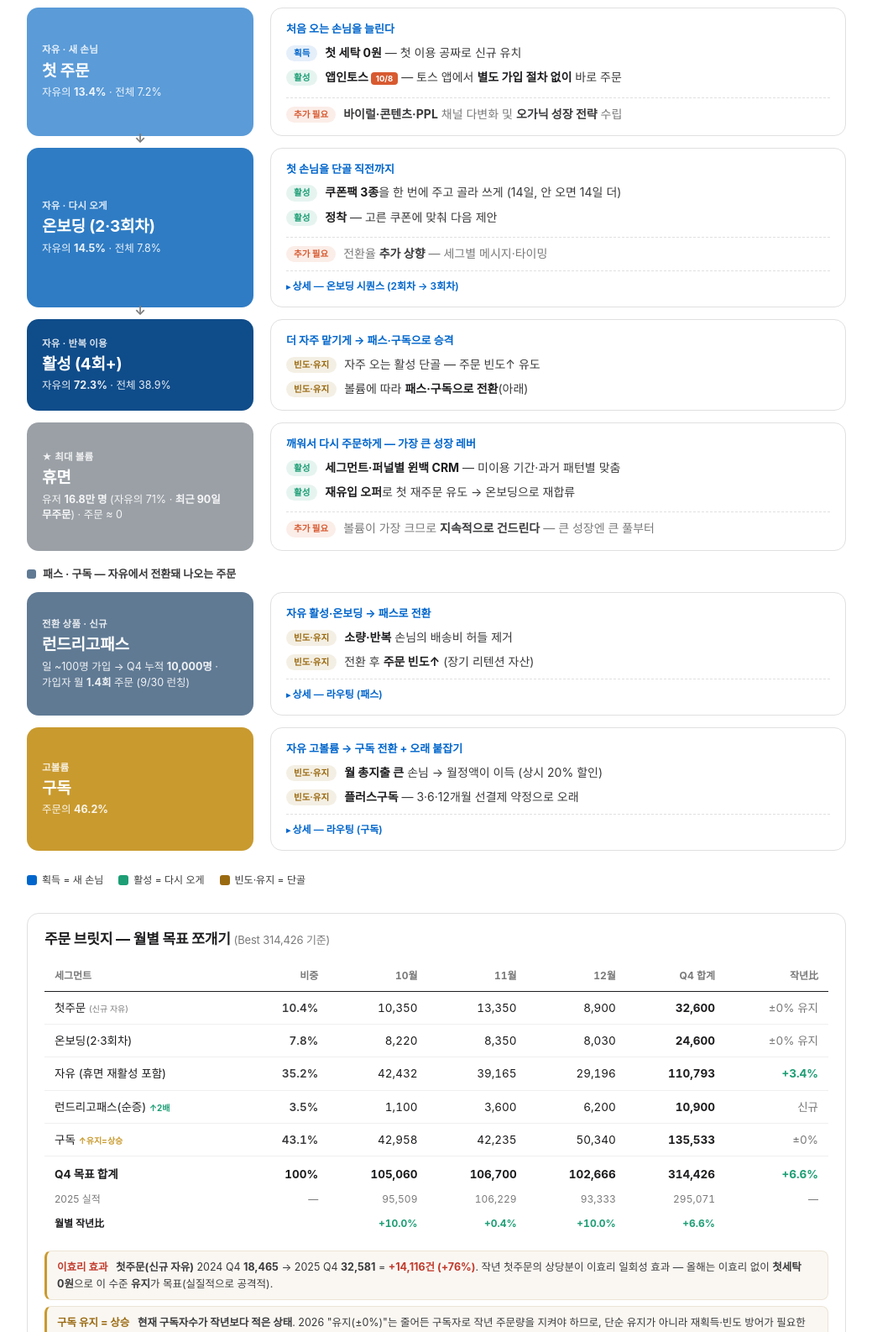
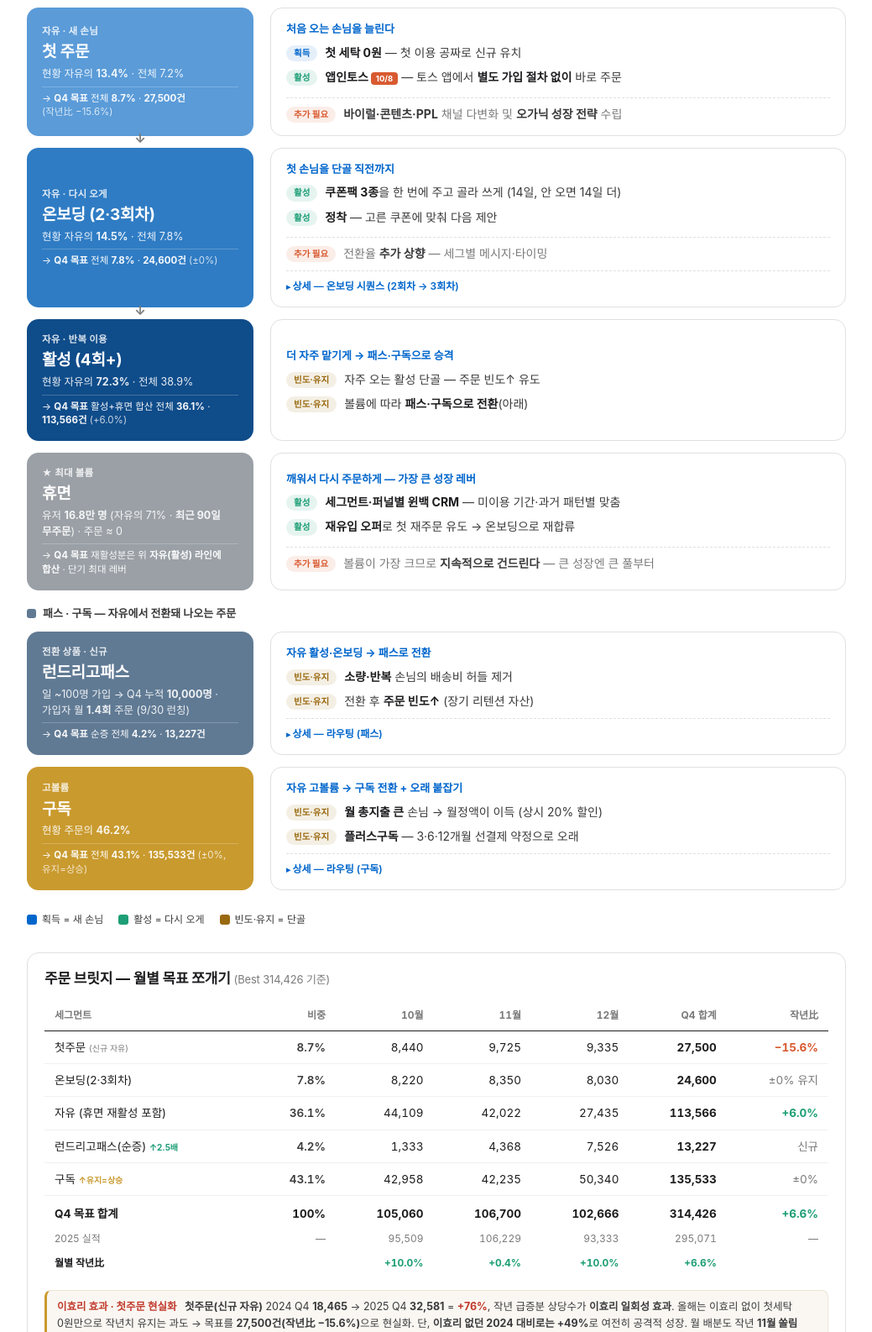
Before and after one commit to jademinji/laundrygo-marketing, a plain HTML site: page q4_2026_execution_plan.html in a window 1280 px wide. Shown: the part 1268-2854 px from the top of the page at 84% size, without its empty margins (120-1159 px from the left). Drawn offline with Linux system fonts and the light colour scheme.

Commit message:
Add files via upload

```diff
--- a/q4_2026_execution_plan.html
+++ b/q4_2026_execution_plan.html
@@ -68,6 +68,8 @@
   .fbox .fstep{font-size:11.5px; font-weight:700; opacity:.85; letter-spacing:.02em;}
   .fbox .fname{font-family:"SF Pro Display",system-ui,sans-serif; font-size:19px; font-weight:700; letter-spacing:-.01em; margin:2px 0 2px;}
   .fbox .fpct{font-size:12.5px; opacity:.9;}
+  .fbox .vgoal{margin-top:5px; padding-top:5px; border-top:1px solid rgba(255,255,255,.22); font-size:11.5px; color:rgba(255,255,255,.96); line-height:1.45;}
+  .fbox .vgoal .vo{opacity:.8;}
   .fbox .fpct .real{color:#bff0dc;} .fbox .fpct .dum{color:#ffcdb8;}
   .fbox.f1{background:#0f4c8a;} .fbox.f2{background:#1668b8;} .fbox.f3{background:#2f86d6;} .fbox.f4{background:#2a2a2c;}
   /* connector arrow between stages */
@@ -245,7 +247,8 @@
       <div class="stage">
         <div class="fbox f-free">
           <div class="fstep">자유 · 새 손님</div><div class="fname">첫 주문</div>
-          <div class="fpct">자유의 <b>13.4%</b> · 전체 7.2%</div>
+          <div class="fpct">현황 자유의 <b>13.4%</b> · 전체 7.2%</div>
+          <div class="vgoal">→ <b>Q4 목표</b> 전체 <b>8.7%</b> · <b>27,500건</b> <span class="vo">(작년比 −15.6%)</span></div>
         </div>
         <div class="sbox">
           <div class="goalq">처음 오는 손님을 늘린다</div>
@@ -255,7 +258,8 @@
       <div class="stage">
         <div class="fbox f-free2">
           <div class="fstep">자유 · 다시 오게</div><div class="fname">온보딩 (2·3회차)</div>
-          <div class="fpct">자유의 <b>14.5%</b> · 전체 7.8%</div>
+          <div class="fpct">현황 자유의 <b>14.5%</b> · 전체 7.8%</div>
+          <div class="vgoal">→ <b>Q4 목표</b> 전체 <b>7.8%</b> · <b>24,600건</b> <span class="vo">(±0%)</span></div>
         </div>
         <div class="sbox">
           <div class="goalq">첫 손님을 단골 직전까지</div>
@@ -284,7 +288,8 @@
       <div class="stage no-arrow">
         <div class="fbox f-free3">
           <div class="fstep">자유 · 반복 이용</div><div class="fname">활성 (4회+)</div>
-          <div class="fpct">자유의 <b>72.3%</b> · 전체 38.9%</div>
+          <div class="fpct">현황 자유의 <b>72.3%</b> · 전체 38.9%</div>
+          <div class="vgoal">→ <b>Q4 목표</b> 활성+휴면 합산 전체 <b>36.1%</b> · <b>113,566건</b> <span class="vo">(+6.0%)</span></div>
         </div>
         <div class="sbox">
           <div class="goalq">더 자주 맡기게 → 패스·구독으로 승격</div>
@@ -295,6 +300,7 @@
         <div class="fbox f-dorm">
           <div class="fstep">★ 최대 볼륨</div><div class="fname">휴면</div>
           <div class="fpct">유저 <b>16.8만 명</b> (자유의 71% · <b>최근 90일 무주문</b>) · 주문 ≈ 0</div>
+          <div class="vgoal">→ <b>Q4 목표</b> 재활성분은 위 <b>자유(활성) 라인에 합산</b> · 단기 최대 레버</div>
         </div>
         <div class="sbox">
           <div class="goalq">깨워서 다시 주문하게 — 가장 큰 성장 레버</div>
@@ -306,6 +312,7 @@
         <div class="fbox f-pass">
           <div class="fstep">전환 상품 · 신규</div><div class="fname">런드리고패스</div>
           <div class="fpct">일 ~100명 가입 → Q4 누적 <b>10,000명</b> · 가입자 월 <b>1.4회</b> 주문 (9/30 런칭)</div>
+          <div class="vgoal">→ <b>Q4 목표</b> 순증 전체 <b>4.2%</b> · <b>13,227건</b></div>
         </div>
         <div class="sbox">
           <div class="goalq">자유 활성·온보딩 → 패스로 전환</div>
@@ -320,7 +327,8 @@
       <div class="stage">
         <div class="fbox f-sub">
           <div class="fstep">고볼륨</div><div class="fname">구독</div>
-          <div class="fpct">주문의 <b>46.2%</b></div>
+          <div class="fpct">현황 주문의 <b>46.2%</b></div>
+          <div class="vgoal">→ <b>Q4 목표</b> 전체 <b>43.1%</b> · <b>135,533건</b> <span class="vo">(±0%, 유지=상승)</span></div>
         </div>
         <div class="sbox">
           <div class="goalq">자유 고볼륨 → 구독 전환 + 오래 붙잡기</div>
@@ -346,10 +354,10 @@
     <table class="brtbl">
       <thead><tr><th>세그먼트</th><th class="num">비중</th><th class="num">10월</th><th class="num">11월</th><th class="num">12월</th><th class="num">Q4 합계</th><th class="num">작년比</th></tr></thead>
       <tbody>
-        <tr><td><span class="segdot" style="background:#5a9bd8"></span>첫주문 <span style="color:var(--ink-48);font-size:10px">(신규 자유)</span></td><td class="num" style="color:var(--ink-80);font-weight:600">10.4%</td><td class="num">10,350</td><td class="num">13,350</td><td class="num">8,900</td><td class="num"><b>32,600</b></td><td class="num"><span style="color:var(--ink-48)">±0% 유지</span></td></tr>
+        <tr><td><span class="segdot" style="background:#5a9bd8"></span>첫주문 <span style="color:var(--ink-48);font-size:10px">(신규 자유)</span></td><td class="num" style="color:var(--ink-80);font-weight:600">8.7%</td><td class="num">8,440</td><td class="num">9,725</td><td class="num">9,335</td><td class="num"><b>27,500</b></td><td class="num"><span style="color:#d85a30;font-weight:700">−15.6%</span></td></tr>
         <tr><td><span class="segdot" style="background:#2f7cc4"></span>온보딩(2·3회차)</td><td class="num" style="color:var(--ink-80);font-weight:600">7.8%</td><td class="num">8,220</td><td class="num">8,350</td><td class="num">8,030</td><td class="num"><b>24,600</b></td><td class="num"><span style="color:var(--ink-48)">±0% 유지</span></td></tr>
-        <tr><td><span class="segdot" style="background:#0f4c8a"></span>자유 (휴면 재활성 포함)</td><td class="num" style="color:var(--ink-80);font-weight:600">35.2%</td><td class="num">42,432</td><td class="num">39,165</td><td class="num">29,196</td><td class="num"><b>110,793</b></td><td class="num"><span style="color:#1d9e75;font-weight:700">+3.4%</span></td></tr>
-        <tr><td><span class="segdot" style="background:#607a94"></span>런드리고패스(순증) <span style="color:#1d9e75;font-weight:700;font-size:10px">↑2배</span></td><td class="num" style="color:var(--ink-80);font-weight:600">3.5%</td><td class="num">1,100</td><td class="num">3,600</td><td class="num">6,200</td><td class="num"><b>10,900</b></td><td class="num"><span style="color:var(--ink-48)">신규</span></td></tr>
+        <tr><td><span class="segdot" style="background:#0f4c8a"></span>자유 (휴면 재활성 포함)</td><td class="num" style="color:var(--ink-80);font-weight:600">36.1%</td><td class="num">44,109</td><td class="num">42,022</td><td class="num">27,435</td><td class="num"><b>113,566</b></td><td class="num"><span style="color:#1d9e75;font-weight:700">+6.0%</span></td></tr>
+        <tr><td><span class="segdot" style="background:#607a94"></span>런드리고패스(순증) <span style="color:#1d9e75;font-weight:700;font-size:10px">↑2.5배</span></td><td class="num" style="color:var(--ink-80);font-weight:600">4.2%</td><td class="num">1,333</td><td class="num">4,368</td><td class="num">7,526</td><td class="num"><b>13,227</b></td><td class="num"><span style="color:var(--ink-48)">신규</span></td></tr>
         <tr><td><span class="segdot" style="background:#c99a2e"></span>구독 <span style="color:#c99a2e;font-weight:700;font-size:10px">↑유지=상승</span></td><td class="num" style="color:var(--ink-80);font-weight:600">43.1%</td><td class="num">42,958</td><td class="num">42,235</td><td class="num">50,340</td><td class="num"><b>135,533</b></td><td class="num"><span style="color:var(--ink-48)">±0%</span></td></tr>
       </tbody>
       <tfoot>
@@ -359,7 +367,7 @@
       </tfoot>
     </table>
     <div class="ctxbox">
-      <div class="ctxrow"><span class="ctxk" style="color:#c0392b">이효리 효과</span> <b>첫주문(신규 자유)</b> 2024 Q4 <b>18,465</b> → 2025 Q4 <b>32,581</b> = <b style="color:#c0392b">+14,116건 (+76%)</b>. 작년 첫주문의 상당분이 이효리 일회성 효과 — 올해는 이효리 없이 <b>첫세탁 0원</b>으로 이 수준 <b>유지</b>가 목표(실질적으로 공격적).</div>
+      <div class="ctxrow"><span class="ctxk" style="color:#c0392b">이효리 효과 · 첫주문 현실화</span> <b>첫주문(신규 자유)</b> 2024 Q4 <b>18,465</b> → 2025 Q4 <b>32,581</b> = <b style="color:#c0392b">+76%</b>, 작년 급증분 상당수가 <b>이효리 일회성 효과</b>. 올해는 이효리 없이 첫세탁 0원만으로 작년치 유지는 과도 → 목표를 <b>27,500건(작년比 −15.6%)</b>으로 현실화. 단, <b>이효리 없던 2024 대비로는 +49%</b>로 여전히 공격적 성장. 월 배분도 작년 <b>11월 쏠림(이효리 +104%)</b> 대신 <b>2024 자연 패턴(31·35·34%)</b>으로 조정 — 12월은 이불 성수기라 높은 게 정상.</div>
       <div class="ctxrow"><span class="ctxk" style="color:#9a6a11">구독 유지 = 상승</span> <b>현재 구독자수가 작년보다 적은 상태</b>. 2026 "유지(±0%)"는 줄어든 구독자로 작년 주문량을 지켜야 하므로, 단순 유지가 아니라 재획득·빈도 방어가 필요한 <b>상승 목표</b>.</div>
     </div>
   </div>
```
